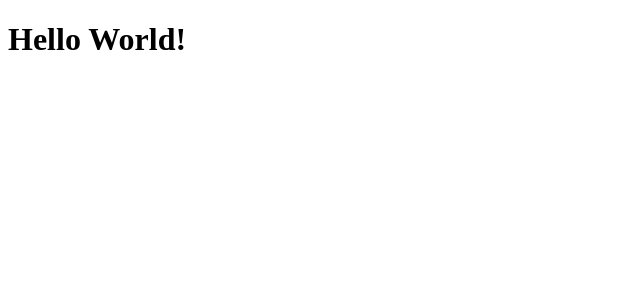
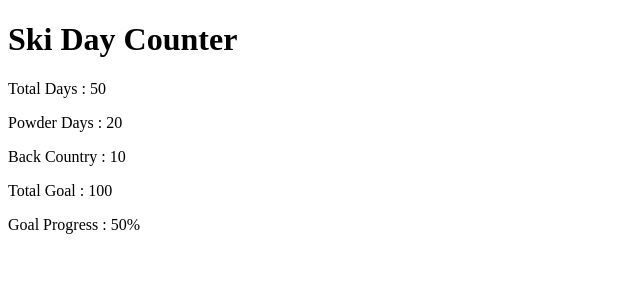
Before and after one commit to vijaygenius123/react_essential_linkedin, a React app: page / in a window 1280 px wide. Shown: the top 300 px of the page, without its empty margins (0-640 px from the left). Built offline with nearby package versions, Linux system fonts and the light colour scheme.

Commit message:
Simple Ski Day Counter

```diff
--- a/src/App.js
+++ b/src/App.js
@@ -1,9 +1,20 @@
 import React from 'react';
 import './App.css'
 
+import SkiDayCounter from './components/SkiDayCounter'
+
+
+const data = {
+    total: 50,
+    powder: 20,
+    backCountry: 10,
+    goal: 100
+}
+
 const App = () => (
     <div className="App">
-        <h1>Hello World!</h1>
+        <h1>Ski Day Counter</h1>
+        <SkiDayCounter {...data} />
     </div>
 )
 
--- /dev/null
+++ b/src/components/SkiDayCounter.js
@@ -0,0 +1,37 @@
+import React from 'react';
+
+const SkiDayCounter = (props) => {
+
+    const { total, powder, backCountry, goal } = props;
+
+    const getPercent = (decimal) => {
+        return decimal * 100 + '%';
+    }
+
+    const calcGoalProgress = (total, goal) => {
+        return getPercent(total / goal)
+    }
+
+    return (
+        <div>
+            <div>
+                <p>Total Days : {total} </p>
+            </div>
+            <div>
+                <p>Powder Days : {powder} </p>
+            </div>
+            <div>
+                <p>Back Country : {backCountry}</p>
+            </div>
+            <div>
+                <p>Total Goal : {goal}</p>
+            </div>
+            <div>
+                <p>Goal Progress : {calcGoalProgress(total, goal)}</p>
+            </div>
+
+        </div>
+    )
+}
+
+export default SkiDayCounter;
```
